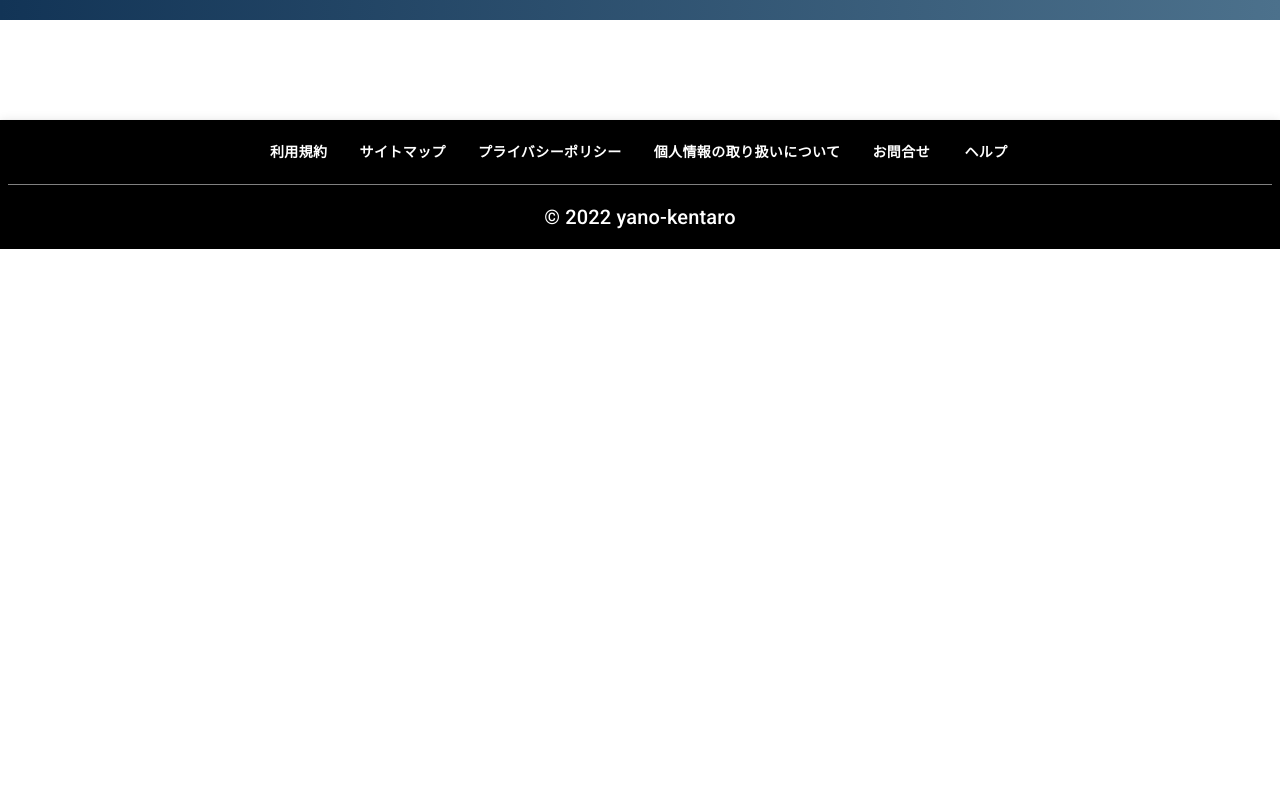
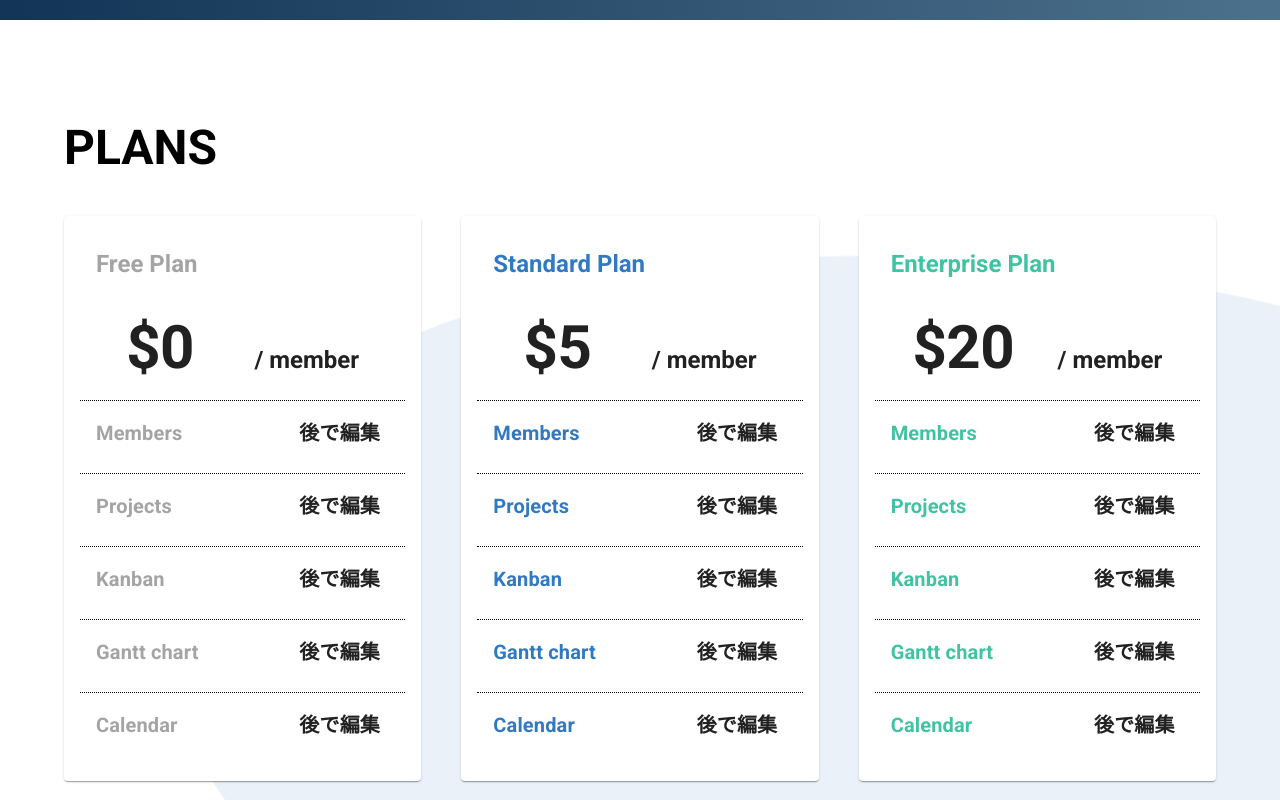
Before and after one commit to yano-kentaro/vania, a React (Vite) app in the folder client/: page / in a window 1280 px wide. Shown: the part 720-1520 px from the top of the page. Before the commit the page ends 969 px from the top, so only its background shows below. Built offline with nearby package versions, Linux system fonts and the light colour scheme.

Commit message:
料金プランのコンポーネント作成

```diff
--- /dev/null
+++ b/client/src/components/layouts/landing/Pricing.tsx
@@ -0,0 +1,175 @@
+//┏━━━━━━━━━━━━━━━━━━━━━━━━━━━━━━━━━━━━━━━━━━━━━━━━━━━━━━━━━━━━━━
+//┃
+//┃──┨ Pricing.tsx [Ver.2022_05_28] ┃
+//┃
+//┠──┨ Copyright(C) https://github.com/yano-kentaro
+//┠──┨ https://www.kengineer.dev
+//┠──┨ 開発開始日：2022_05_28
+//┃
+//┃──┨ ランディングページのプラン価格設定 ┃
+//┃
+//┗━━━━━━━━━━━━━━━━━━━━━━━━━━━━━━━━━━━━━━━━━━━━━━━━━━━━━━━━━━━━━━
+
+//=============================================================|0
+//                         依存関係
+//====================================================|2022_05_28
+
+//------------------------------------------
+// Modules
+import * as RCL from 'recoil'
+import { styled } from '@mui/material/styles'
+
+//------------------------------------------
+// Components
+import * as MUI from '@mui/material'
+
+//------------------------------------------
+// Functions
+import * as COMMON from 'src/lib/common'
+import { type } from 'os'
+
+//------------------------------------------
+// Text
+import * as TXT from 'src/text/landing/pricing'
+import { fontWeight } from '@mui/system'
+
+//------------------------------------------
+// Static
+import bgImg from 'src/static/bg-lightblue-cloud.png'
+
+//=============================================================|0
+//                         スタイル定義
+//====================================================|2022_05_28
+
+// const CardHeader = styled(MUI.CardHeader) ({
+//   fontWeight: 700,
+// })
+
+//=============================================================|0
+//                    コンポーネント定義
+//====================================================|2022_05_28
+function Pricing() {
+  //------------------------------------------
+  // 言語設定
+  const lang = COMMON.getLang() // 言語設定取得
+
+  type Plan = {
+    id: number;
+    name: string;
+    color: string;
+    price: number;
+    min_users: number;
+    max_users: number;
+    max_projects: number;
+    kanban: boolean;
+    calendar: boolean;
+    gantt_chart: boolean;
+  }
+
+  const rows: string[] = [
+    TXT.members[lang],
+    TXT.projects[lang],
+    TXT.kanban[lang],
+    TXT.ganttChart[lang],
+    TXT.calendar[lang],
+  ]
+
+  const plans: Plan[] = [
+    {
+      id: 1,
+      name: "Free",
+      color: "#A4A4A4",
+      price: 0,
+      min_users: 1,
+      max_users: 2,
+      max_projects: 1,
+      kanban: true,
+      calendar: false,
+      gantt_chart: false
+    },
+    {
+      id: 2,
+      name: "Standard",
+      color: "#3179C0",
+      price: 5,
+      min_users: 5,
+      max_users: 20,
+      max_projects: 5,
+      kanban: true,
+      calendar: true,
+      gantt_chart: true
+    },
+    {
+      id: 3,
+      name: "Enterprise",
+      color: "#40C3A3",
+      price: 20,
+      min_users: 5,
+      max_users: 100,
+      max_projects: 10,
+      kanban: true,
+      calendar: true,
+      gantt_chart: true
+    },
+  ]
+
+  return (
+    <MUI.Box className="Pricing" sx={{backgroundImage: `url(${bgImg})`, backgroundSize: "250%"}}>
+      <MUI.Container sx={{mb: 5}}>
+        <MUI.Typography variant="h3" fontWeight={"bold"}>
+          {TXT.plans[lang]}
+        </MUI.Typography>
+      </MUI.Container>
+      <MUI.Container className="h-screen">
+        <MUI.Grid container spacing={5} alignItems="flex-end">
+            {
+              plans.map((plan) => (
+                <MUI.Grid item md={4}>
+                  <MUI.Card sx={{padding: 2}}>
+                    <MUI.CardHeader
+                      title={`${plan.name} ${TXT.plan[lang]}`}
+                      titleTypographyProps={{fontWeight: "bold", color: plan.color}}
+                    >
+                    </MUI.CardHeader>
+                    <MUI.CardContent className="flex" sx={{alignItems: "baseline", justifyContent: "space-around"}}>
+                      <MUI.Typography variant="h2" sx={{fontWeight: "bold"}}>
+                        {`$${plan.price}`}
+                      </MUI.Typography>
+                      <MUI.Typography variant="h5" sx={{fontWeight: "bold"}}>
+                        {`/ ${TXT.member[lang]}`}
+                      </MUI.Typography>
+                    </MUI.CardContent>
+                      {
+                        rows.map((row) => (
+                          <MUI.Grid container sx={{borderTop: "1px dotted black"}}>
+                            <MUI.Grid item md={7.5}>
+                              <MUI.CardContent>
+                                <MUI.Typography variant="h6" sx={{fontWeight: "bold", color: plan.color}}>
+                                  {row}
+                                </MUI.Typography>
+                              </MUI.CardContent>
+                            </MUI.Grid>
+                            <MUI.Grid item md={4.5}>
+                              <MUI.CardContent>
+                                <MUI.Typography variant="h6" sx={{fontWeight: "bold"}}>
+                                  {"後で編集"}
+                                </MUI.Typography>
+                              </MUI.CardContent>
+                            </MUI.Grid>
+                            </MUI.Grid>
+                        ))
+                      }
+                  </MUI.Card>
+                </MUI.Grid>
+              ))
+            }
+        </MUI.Grid>
+      </MUI.Container>
+    </MUI.Box>
+  )
+}
+
+//=============================================================|0
+//                    Export
+//====================================================|2022_05_28
+export default Pricing
--- a/client/src/components/pages/Landing.tsx
+++ b/client/src/components/pages/Landing.tsx
@@ -23,6 +23,7 @@ import * as RCL from 'recoil'
 import * as MUI from '@mui/material'
 import Header from '../layouts/landing/Header'
 import EyeCatch from '../layouts/landing/EyeCatch'
+import Pricing from '../layouts/landing/Pricing'
 import Footer from '../layouts/landing/Footer'
 
 //------------------------------------------
@@ -50,6 +51,7 @@ function Landing() {
       <MUI.Box height={"6.25rem"} />
       <EyeCatch />
       <MUI.Box height={100} />
+      <Pricing />
       <Footer />
     </MUI.Box>
   )
--- /dev/null
+++ b/client/src/text/landing/pricing.ts
@@ -0,0 +1,74 @@
+//┏━━━━━━━━━━━━━━━━━━━━━━━━━━━━━━━━━━━━━━━━━━━━━━━━━━━━
+//┃
+//┃──┨ pricing.ts [Ver.2022_05_28] ┃
+//┃
+//┠──┨ Copyright(C) https://github.com/yano-kentaro
+//┠──┨ https://www.kengineer.dev
+//┠──┨ 開発開始日：2022_05_28
+//┃
+//┃──┨ ランディングページ 料金プランの固定メッセージ ┃
+//┃
+//┗━━━━━━━━━━━━━━━━━━━━━━━━━━━━━━━━━━━━━━━━━━━━━━━━━━━━
+
+//------------------------------
+// Plans
+const plans: {[key: string]: string} = {
+    "ja": "料金プラン",
+    "en": "PLANS"
+}
+
+//------------------------------
+// Plan
+const plan: {[key: string]: string} = {
+    "ja": "プラン",
+    "en": "Plan"
+}
+
+//------------------------------
+// メンバー
+const member: {[key: string]: string} = {
+    "ja": "メンバー",
+    "en": "member"
+}
+
+//------------------------------
+// メンバー数
+const members: {[key: string]: string} = {
+    "ja": "メンバー数",
+    "en": "Members"
+}
+
+//------------------------------
+// プロジェクト数
+const projects: {[key: string]: string} = {
+    "ja": "プロジェクト数",
+    "en": "Projects"
+}
+
+//------------------------------
+// カンバン機能
+const kanban: {[key: string]: string} = {
+    "ja": "カンバン",
+    "en": "Kanban"
+}
+
+//------------------------------
+// ガントチャート機能
+const ganttChart: {[key: string]: string} = {
+    "ja": "ガントチャート",
+    "en": "Gantt chart"
+}
+
+//------------------------------
+// カレンダー機能
+const calendar: {[key: string]: string} = {
+    "ja": "カレンダー",
+    "en": "Calendar"
+}
+
+//------------------------------
+// export
+export {
+    plans, plan, members, projects, member,
+    kanban, ganttChart, calendar
+}
```
